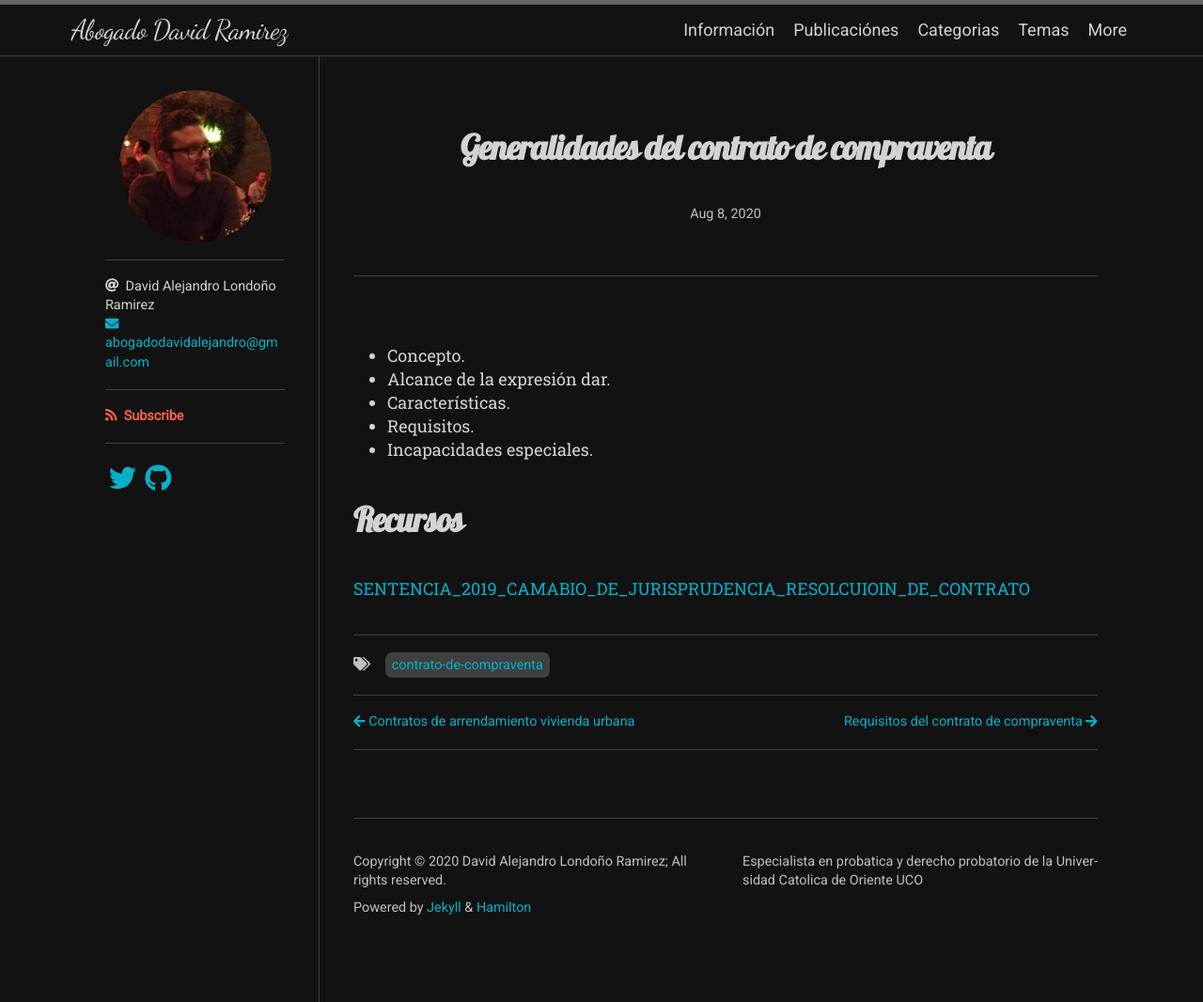
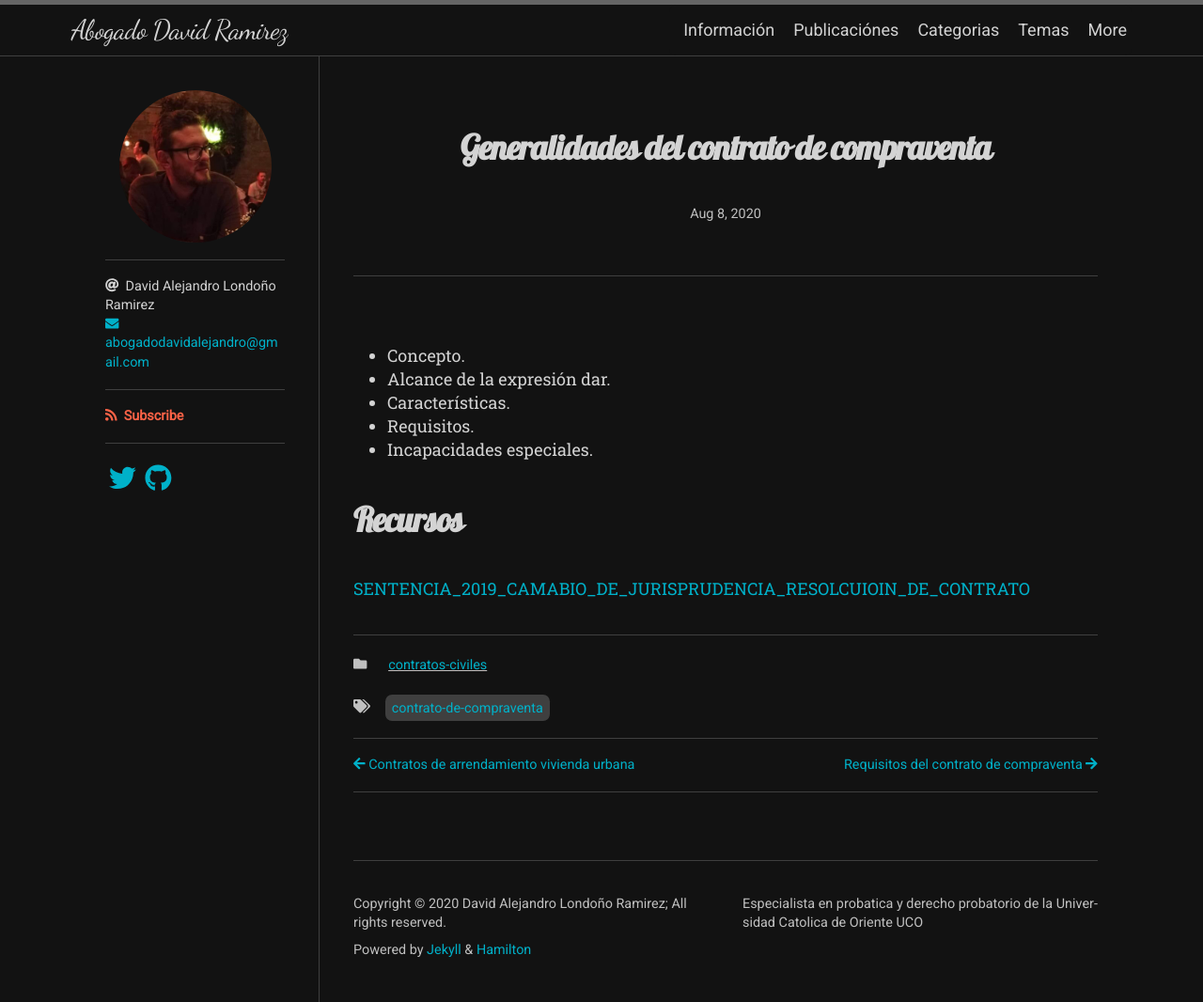
Before and after one commit to abogado-david-alejandro/abogado-david-alejandro.github.io, a Jekyll site: the page built from _posts/2020-08-08-contrato-compraventa.md, in a window 1280 px wide. Shown: the whole page at 94% size. Built offline with Jekyll 4.4.1, drawn with Linux system fonts in a browser that asks for light colours; nearby versions of some CDN libraries; some web fonts are replaced; comment, search, counter and statistics services are not loaded.

Commit message:
commit inicial

```diff
--- a/_posts/2020-08-08-contrato-compraventa.md
+++ b/_posts/2020-08-08-contrato-compraventa.md
@@ -2,6 +2,7 @@
 layout: post
 title: Generalidades del contrato de compraventa
 tags: [contrato-de-compraventa]
+categories: [contratos-civiles]
 ---
 - Concepto.
 - Alcance de la expresión dar.
```
